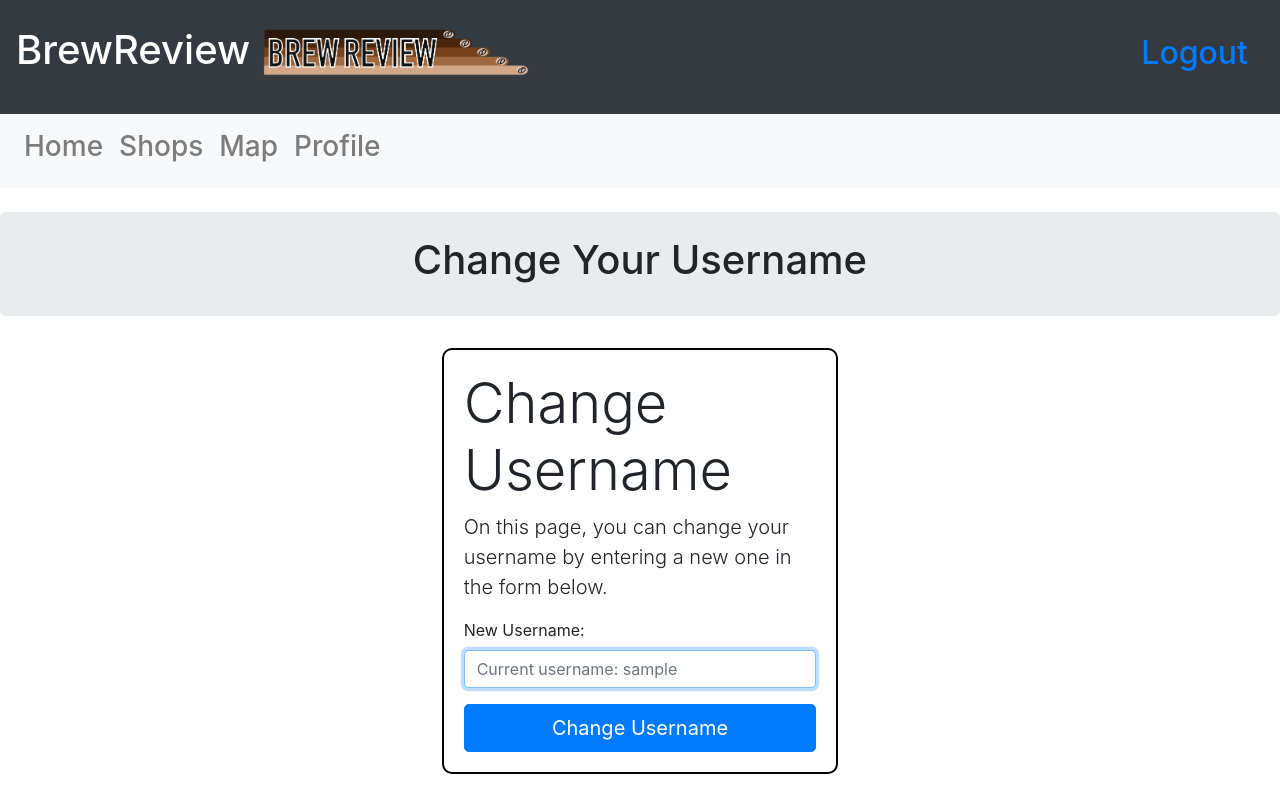
After one commit to Mark-McNaught/Brew_Review_Project, a Django app: page /BrewReview/change_username/ in a window 1280 px wide. The commit adds this page. Run offline with Django 3.2, Linux system fonts and the light colour scheme; the visitor is signed in with stand-in values (Sample User, id 1).

Commit message:
Change username implemented

```diff
--- a/BrewReview/forms.py
+++ b/BrewReview/forms.py
@@ -41,3 +41,7 @@ class ReviewForm(forms.ModelForm):
     class Meta:
         model = Review
         fields = ('title', 'rating', 'review')
+
+
+class ChangeUsernameForm(forms.Form):
+    new_username = forms.CharField(max_length=150)
--- a/BrewReview/urls.py
+++ b/BrewReview/urls.py
@@ -18,5 +18,6 @@ urlpatterns = [
     path('register_profile/', views.register_profile, name='register_profile'),
     path('profile/', views.profile, name='profile'),
     path('account_settings/', views.account_settings, name='account_settings'),
+    path('change_username/', views.change_username, name='change_username'),
 
 ]
--- a/BrewReview/views.py
+++ b/BrewReview/views.py
@@ -8,7 +8,7 @@ from django.http import HttpResponse, JsonResponse
 
 #from django.conf import settings
 
-from BrewReview.forms import UserProfileForm, CoffeeShopForm, ReviewForm
+from BrewReview.forms import UserProfileForm, CoffeeShopForm, ReviewForm, ChangeUsernameForm
 from BrewReview.models import CoffeeShop, Review, UserProfile
 
 import googlemaps
@@ -149,6 +149,23 @@ def account_settings(request):
 
 
 @login_required
+def change_username(request):
+    if request.method == 'POST':
+        form = ChangeUsernameForm(request.POST)
+        if form.is_valid():
+            new_username = form.cleaned_data['new_username']
+            request.user.username = new_username
+            request.user.save()
+            return redirect('BrewReview:profile')  # Redirect to user profile page
+    else:
+        form = ChangeUsernameForm()
+    return render(request, 'BrewReview/change_username.html', {'form': form})
+
+
+
+
+
+@login_required
 def profile(request):
     context_dict = {'navbar_active':'profile'}
     return render(request, 'BrewReview/profile.html', context=context_dict)
--- /dev/null
+++ b/templates/BrewReview/change_username.html
@@ -0,0 +1,49 @@
+{% extends 'BrewReview/base.html' %}
+{% load staticfiles %}
+
+{% block title_block %}
+    Change Username
+{% endblock %}
+
+{% block heading_block %}
+<div class="jumbotron p-4 text-center">
+    <div class="container">
+        <h1 class="jumbotron-heading">Change Your Username</h1>
+    </div>
+</div>
+{% endblock %}
+
+{% block body_block %}
+<div class="container-fluid">
+    <div class="row justify-content-center">
+        <!-- Form Section -->
+        <div class="col-md-4">
+            <div class="custom-container">
+                <h1 class="display-4">Change Username</h1>
+                <p class="lead">On this page, you can change your username by entering a new one in the form below.</p>
+                <form method="post">
+                    {% csrf_token %}
+                    <div class="form-group">
+                        <label for="id_new_username">New Username:</label>
+                        <input type="text" name="new_username" id="id_new_username" class="form-control{% if form.new_username.errors %} is-invalid{% endif %}" placeholder="Current username: {{ user.username }}" required autofocus>
+                        {% for error in form.new_username.errors %}
+                            <div class="invalid-feedback">{{ error }}</div>
+                        {% endfor %}
+                    </div>
+                    <button class="btn btn-lg btn-primary btn-block" type="submit">Change Username</button>
+                </form>
+            </div>
+        </div>
+    </div>
+</div>
+
+<style>
+    .custom-container {
+        border: 2px solid black;
+        border-radius: 10px;
+        padding: 20px;
+        background-color: #fff;
+        /* Optional: Set background color */
+    }
+</style>
+{% endblock %}
```
Also changed, not shown: templates/BrewReview/account_settings.html (+5 -2 lines).
